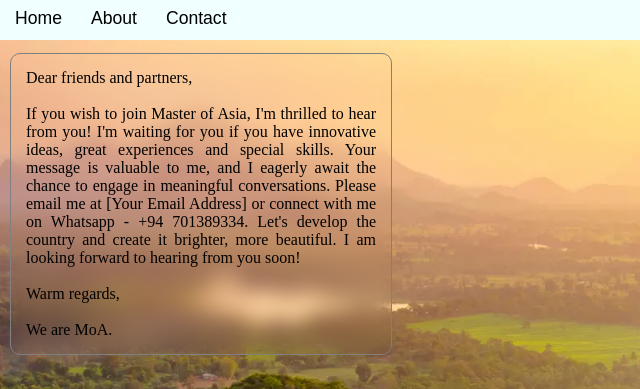
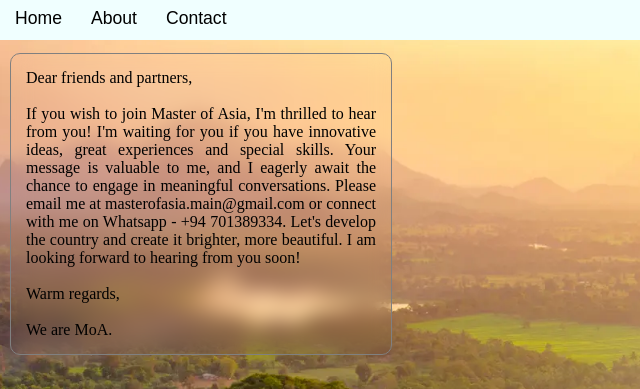
Before and after one commit to manush888/MoA, a plain HTML site: page pages/contact.html in a window 1280 px wide. Shown: the top 389 px of the page, 0-640 px from the left. Drawn offline with Linux system fonts and the light colour scheme; a web font is replaced by a local one.

Commit message:
Update contact.html

```diff
--- a/pages/contact.html
+++ b/pages/contact.html
@@ -15,7 +15,7 @@
         <div class="textx">
             <p>Dear friends and partners,
                 <br/><br/>
-                If you wish to join Master of Asia, I'm thrilled to hear from you! I'm waiting for you if you have innovative ideas, great experiences and special skills. Your message is valuable to me, and I eagerly await the chance to engage in meaningful conversations. Please email me at [Your Email Address] or connect with me on Whatsapp - +94 701389334. Let's develop the country and create it brighter, more beautiful.
+                If you wish to join Master of Asia, I'm thrilled to hear from you! I'm waiting for you if you have innovative ideas, great experiences and special skills. Your message is valuable to me, and I eagerly await the chance to engage in meaningful conversations. Please email me at <a herf="masterofasia.main@gmail.com">masterofasia.main@gmail.com</a> or connect with me on Whatsapp - +94 701389334. Let's develop the country and create it brighter, more beautiful.
                 I am looking forward to hearing from you soon!
                 <br/><br/>
                 Warm regards,
```
